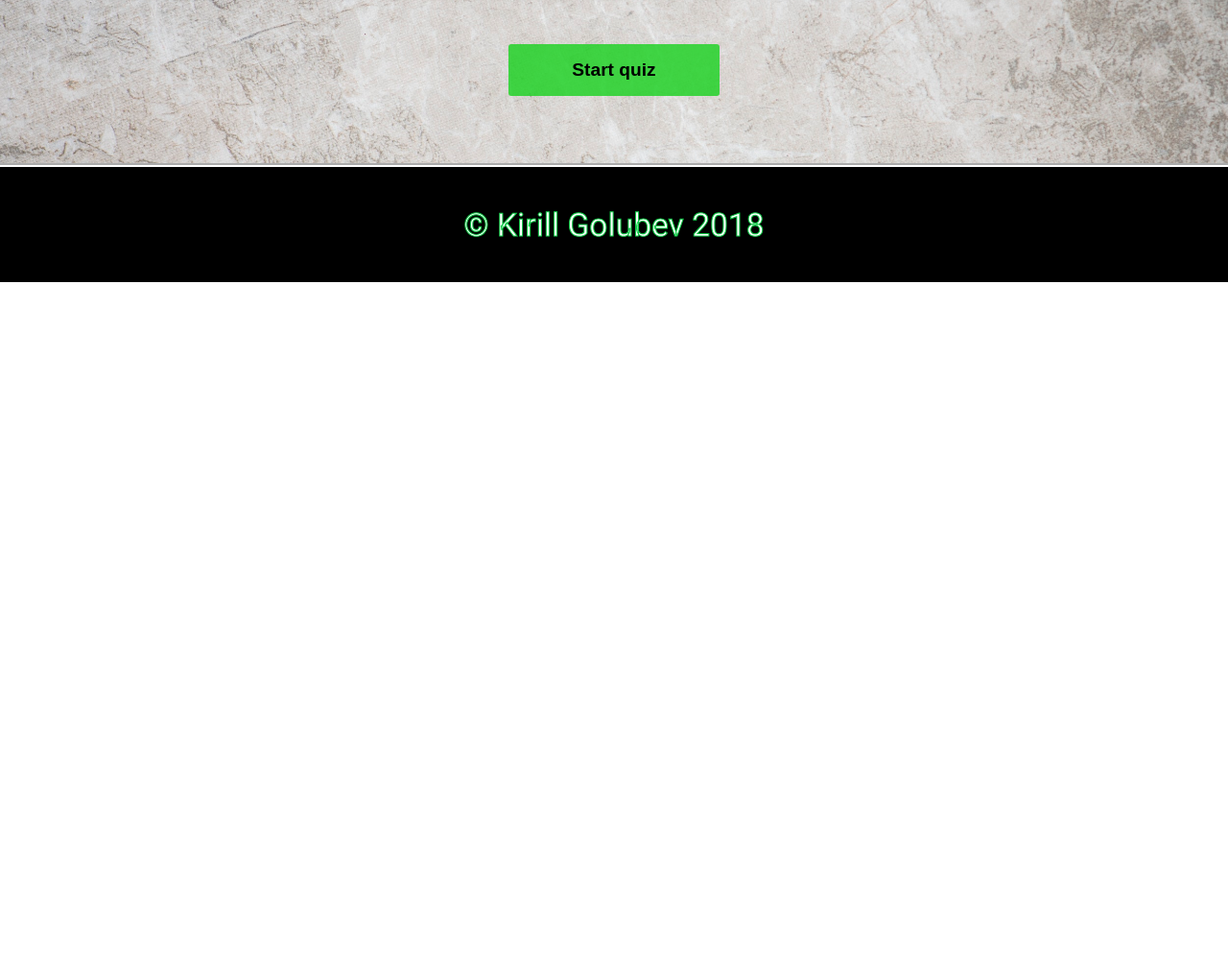
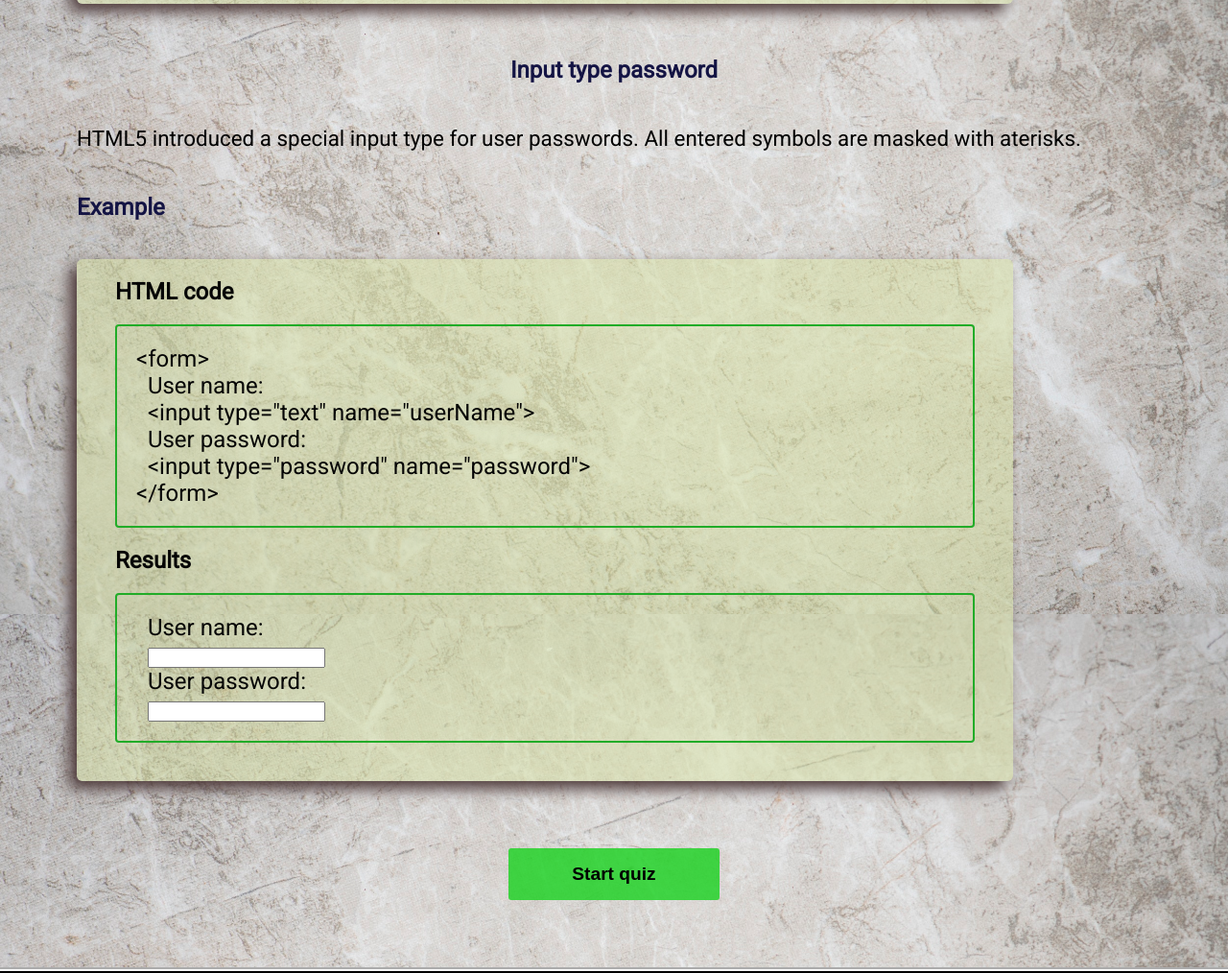
Before and after one commit to ArGeoph/web-tutorials, a plain HTML site: page html5.html in a window 1280 px wide. Shown: the part 5600-6614 px from the top of the page at 96% size. Before the commit the page ends 5894 px from the top, so only its background shows below. Drawn offline with Linux system fonts and the light colour scheme.

Commit message:
Content for HTML tutorial added

```diff
--- a/html5.html
+++ b/html5.html
@@ -115,7 +115,7 @@
                             &lt;form action="#" method="GET"&gt;<br>
                                       First name:  &lt;input type="text" name="firstName"&gt;<br>
                                       Last name:  &lt;input type="text" name="lastName"&gt;<br>
-                                       &lt;input type="submit" value="Submit"&gt;
+                                       &lt;input type="submit" value="Submit"&gt;<br>
                             &lt;/form><br>
                         </div>
 
@@ -196,6 +196,34 @@
                         </div>
                 </div>
 
+                <h4>Input type password</h4>
+                <p>HTML5 introduced a special input type for user passwords. All entered symbols are masked with aterisks.</p>
+
+                <h5>Example</h5>
+                <div class="example">
+                    <label>HTML code</label><br>
+                    <div class="codeExample">
+                        &lt;form&gt;<br>
+                              User name:<br>
+                              &lt;input type="text" name="userName"&gt;<br>
+                              User password:<br>
+                              &lt;input type="password" name="password"&gt;<br>
+                        &lt;/form&gt;<br>
+                    </div>
+
+                    <label>Results</label><br>
+                        <div class="resultExample">
+                                <form>
+                                  User name:<br>
+                                  <input type="text" name="userName"><br>
+                                  User password:<br>
+                                  <input type="password" name="password">
+                                </form>
+                        </div>
+                </div>
+
+
+
             </section>
 
         <div class="buttonsContainer">
--- a/main.css
+++ b/main.css
@@ -13,7 +13,7 @@ nav {
     justify-content: center;
     flex-wrap: wrap;
     width: 100%;
-    height: 55px;
+    height: 60px;
     background-color: azure;
     margin: 0px 0px;
     padding: 0px 0px;
@@ -23,7 +23,7 @@ nav {
 }
 nav li > a {
     width: 200px;
-    height: 25px;
+    height: 30px;
     text-align: center;
     margin: 0px 0px;
     padding: 15px 15px;
@@ -351,7 +351,7 @@ footer {
 ==================================================*/
 span {
     font-weight: bold;
-    font-size: 1.25em;
+font-size: 1.25em;
     padding: 0px 10px;
 }
 /*Adjust style to screen size
```
